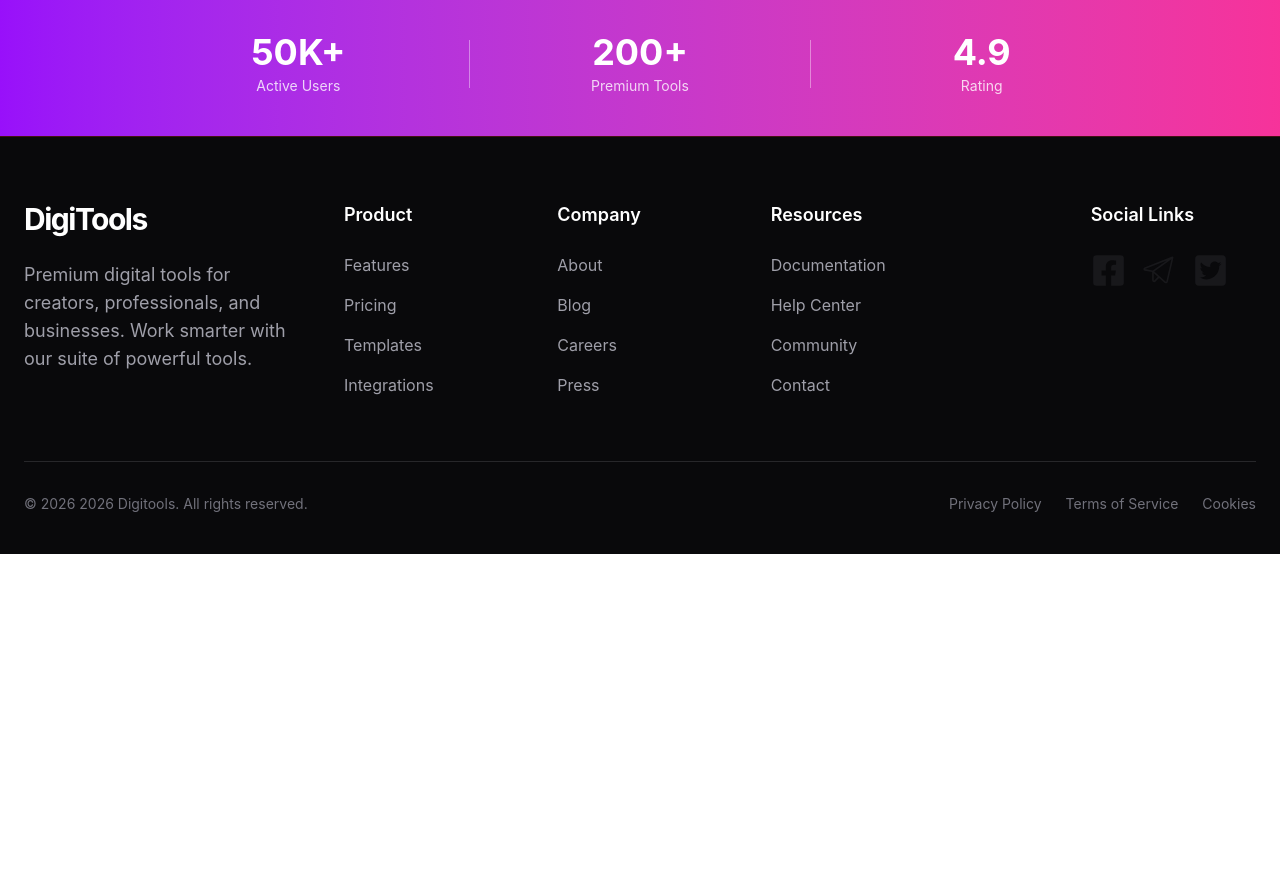
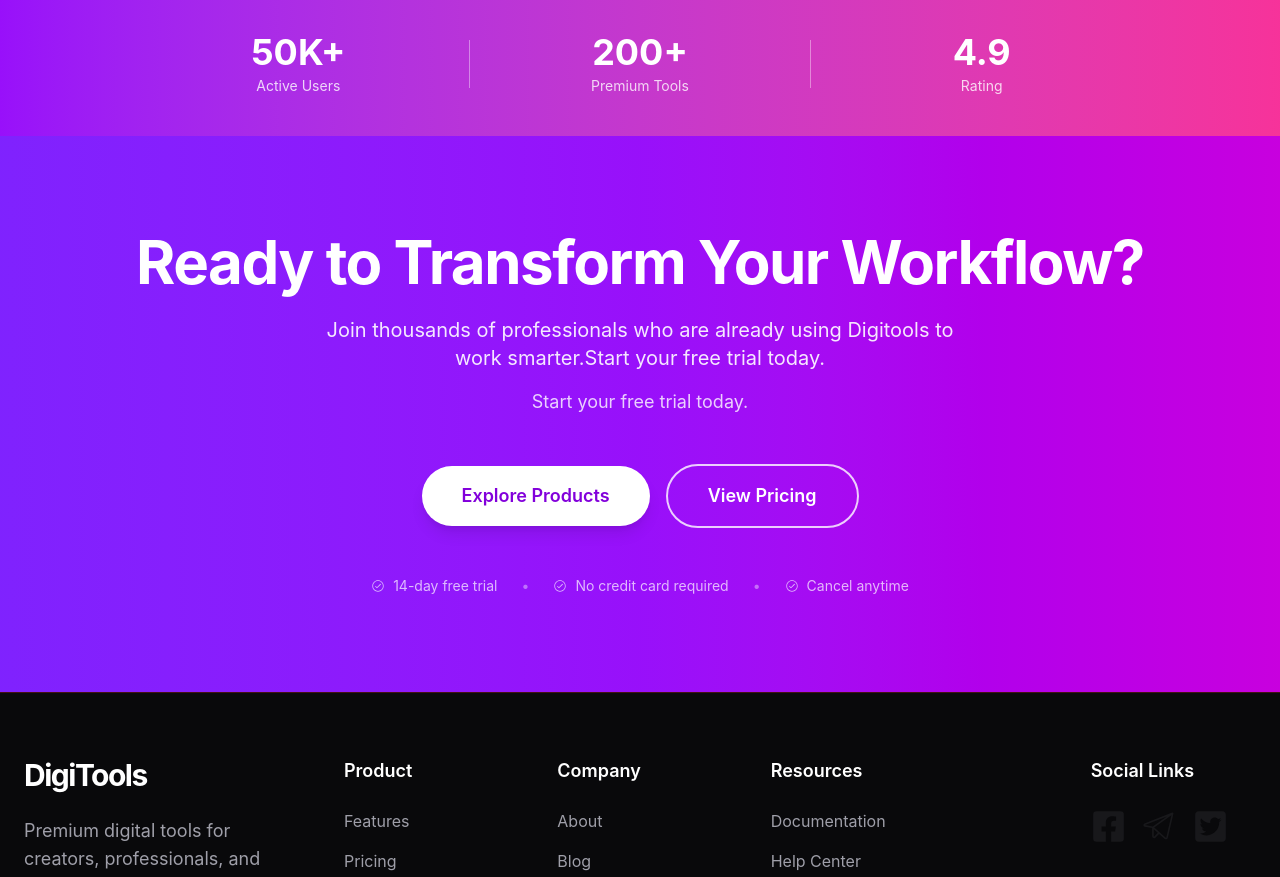
Before and after one commit to sabujAlom/digital-tools-a6, a React (Vite) app: page / in a window 1280 px wide. Shown: the part 680-1557 px from the top of the page. Before the commit the page ends 1234 px from the top, so only its background shows below. Built offline with nearby package versions, Linux system fonts and the light colour scheme.

Commit message:
workflow added

```diff
--- a/src/App.jsx
+++ b/src/App.jsx
@@ -4,6 +4,7 @@
 import Footer from './components/Footer'
 import Navbar from './components/Navbar'
 import Rating from './components/Rating'
+import Workflow from './components/Workflow'
 
 function App() {
 
@@ -17,7 +18,7 @@
 
 
 
-
+      <Workflow/>
      <Footer/>
     </>
   )
--- /dev/null
+++ b/src/components/Workflow.jsx
@@ -0,0 +1,55 @@
+import React from 'react';
+import { IoIosCheckmarkCircleOutline } from 'react-icons/io';
+
+const Workflow = () => {
+    return (
+        <div className="bg-gradient-to-r from-violet-600 via-purple-600 to-fuchsia-600 text-white py-24 px-6">
+      <div className="max-w-5xl mx-auto text-center">
+        {/* Main Heading */}
+        <h2 className="text-2xl md:text-6xl font-bold tracking-tight mb-6">
+          Ready to Transform Your Workflow?
+        </h2>
+
+        {/* Subheading */}
+        <p className=" md:text-xl text-white/90 mb-4 max-w-2xl mx-auto">
+         Join thousands of professionals who are already using Digitools to work smarter.Start your free trial today.
+        </p>
+
+        <p className="text-lg text-white/80 mb-12">
+          Start your free trial today.
+        </p>
+
+        {/* Buttons */}
+        <div className="flex flex-col sm:flex-row gap-4 justify-center items-center">
+          <button className="bg-white text-purple-700 hover:bg-white/90 transition-all font-semibold text-lg px-10 py-4 rounded-full shadow-lg hover:shadow-xl active:scale-95">
+            Explore Products
+          </button>
+
+          <button className="border-2 border-white/80 hover:border-white text-white font-semibold text-lg px-10 py-4 rounded-full transition-all hover:bg-gradient-to-r from-indigo-500 via-purple-500 to-pink-500 active:scale-95">
+            View Pricing
+          </button>
+        </div>
+
+        {/* Trust signals */}
+        <div className="mt-12 text-sm text-white/70 flex flex-col sm:flex-row items-center justify-center gap-2 sm:gap-6">
+          <div className="flex items-center gap-2">
+            <span><IoIosCheckmarkCircleOutline/></span>
+            <span>14-day free trial</span>
+          </div>
+          <div className="hidden sm:block text-white/40">•</div>
+          <div className="flex items-center gap-2">
+            <span><IoIosCheckmarkCircleOutline/></span>
+            <span>No credit card required</span>
+          </div>
+          <div className="hidden sm:block text-white/40">•</div>
+          <div className="flex items-center gap-2">
+            <span><IoIosCheckmarkCircleOutline/></span>
+            <span> Cancel anytime </span>
+          </div>
+        </div>
+      </div>
+    </div>
+    );
+};
+
+export default Workflow;
```
